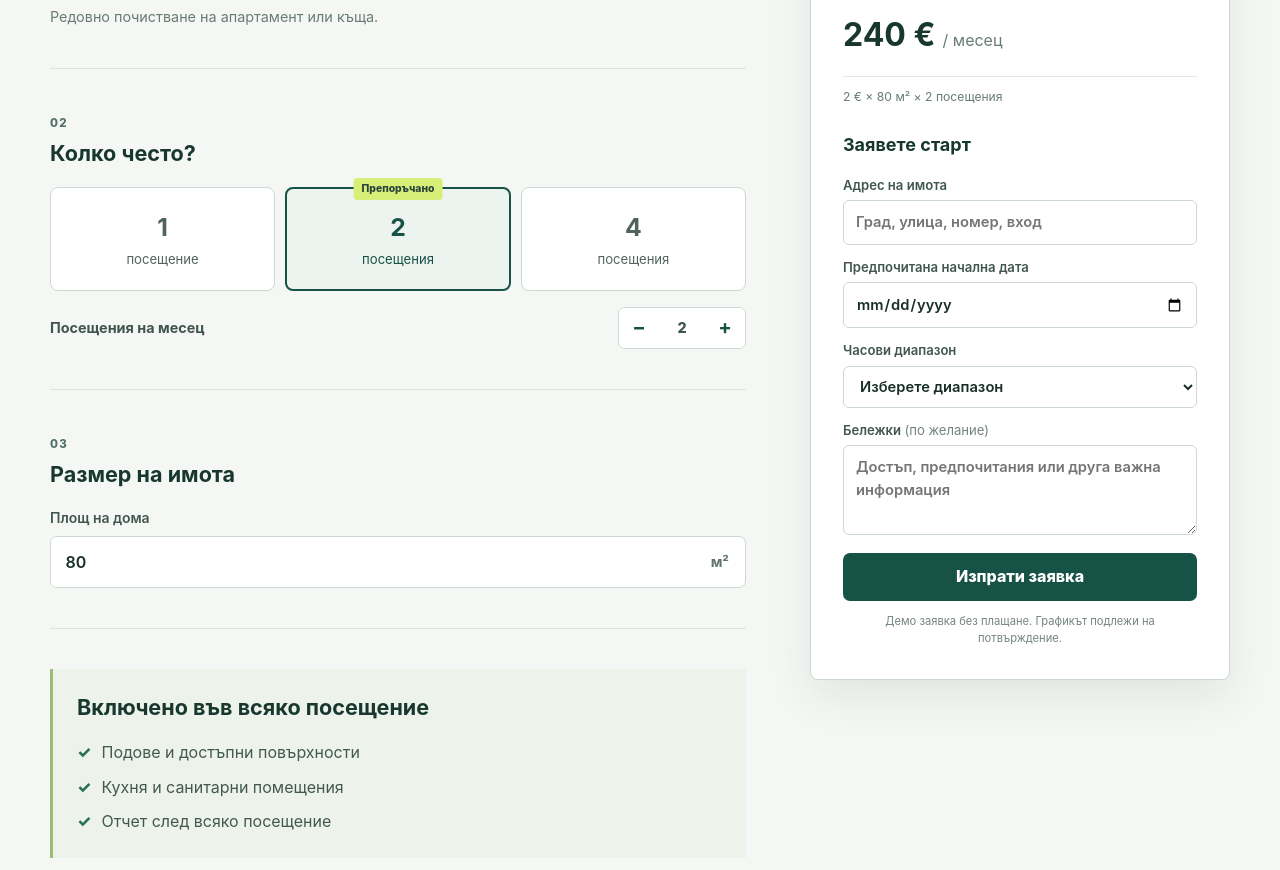
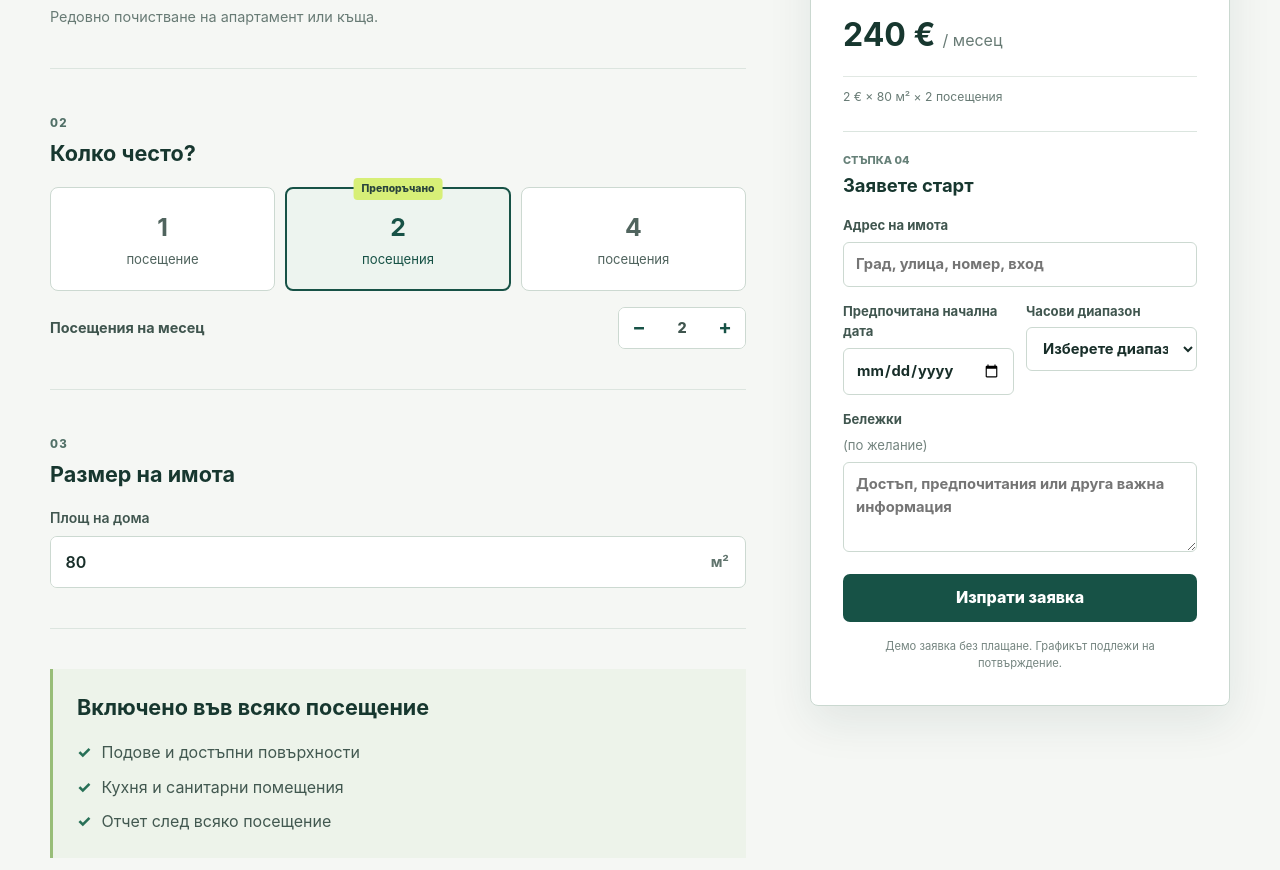
Before and after one commit to AlexzanderF/domora-app, a Next.js app: page /plans in a window 1280 px wide. Shown: the part 620-1490 px from the top of the page. Built offline with nearby package versions, Linux system fonts and the light colour scheme.

Commit message:
fix(plans): clarify subscription booking form layout

```diff
--- a/src/features/plans/plans-configurator.tsx
+++ b/src/features/plans/plans-configurator.tsx
@@ -241,7 +241,11 @@ export function PlansConfigurator() {
         </p>
 
         <form className={styles.bookingForm} onSubmit={submit} noValidate>
+          <div className={styles.bookingHeading}>
+            <span>СТЪПКА 04</span>
             <h3>Заявете старт</h3>
+          </div>
+          <div className={styles.bookingFields}>
             <Field
               label="Адрес на имота"
               error={errors.address}
@@ -255,6 +259,7 @@ export function PlansConfigurator() {
                 placeholder="Град, улица, номер, вход"
               />
             </Field>
+            <div className={styles.bookingRow}>
               <Field
                 label="Предпочитана начална дата"
                 error={errors.date}
@@ -268,7 +273,11 @@ export function PlansConfigurator() {
                   aria-describedby={errors.date ? "date-error" : undefined}
                 />
               </Field>
-          <Field label="Часови диапазон" error={errors.time} id="time-error">
+              <Field
+                label="Часови диапазон"
+                error={errors.time}
+                id="time-error"
+              >
                 <select
                   name="time"
                   defaultValue=""
@@ -283,7 +292,8 @@ export function PlansConfigurator() {
                   <option>15:00–18:00</option>
                 </select>
               </Field>
-          <label>
+            </div>
+            <label className={styles.bookingField}>
               Бележки <span className={styles.optional}>(по желание)</span>
               <textarea
                 name="notes"
@@ -291,6 +301,7 @@ export function PlansConfigurator() {
                 placeholder="Достъп, предпочитания или друга важна информация"
               />
             </label>
+          </div>
           <button className={styles.submit} type="submit">
             Изпрати заявка
           </button>
@@ -315,7 +326,7 @@ function Field({
   children: React.ReactNode;
 }) {
   return (
-    <label>
+    <label className={styles.bookingField}>
       {label}
       {children}
       {error && (
--- a/src/features/plans/plans.module.css
+++ b/src/features/plans/plans.module.css
@@ -383,27 +383,63 @@
 
 .bookingForm {
   display: grid;
+  gap: 1rem;
+  padding-top: 1.25rem;
+  border-top: 1px solid #dbe5df;
+}
+
+.bookingHeading {
+  display: grid;
+  gap: 0.15rem;
+}
+
+.bookingHeading span {
+  color: #668078;
+  font-size: 0.68rem;
+  font-weight: 800;
+}
+
+.bookingHeading h3 {
+  margin: 0;
+  color: #17372f;
+  font-size: 1.15rem;
+}
+
+.bookingFields {
+  display: grid;
+  gap: 0.9rem;
+}
+
+.bookingRow {
+  display: grid;
+  grid-template-columns: minmax(0, 1fr) minmax(0, 1fr);
   gap: 0.75rem;
 }
 
-.bookingForm h3 {
-  margin-bottom: 0.25rem;
-  color: #17372f;
-}
-
-.bookingForm label {
+.bookingField {
+  display: grid;
+  align-content: start;
+  gap: 0.38rem;
   margin: 0;
   color: #40564f;
   font-size: 0.82rem;
+  font-weight: 700;
 }
 
 .bookingForm input,
 .bookingForm select,
 .bookingForm textarea {
-  margin-top: 0.3rem;
+  min-height: 86px;
+  margin-top: 0;
   border-color: #ccd9d1;
   border-radius: 6px;
   font-size: 0.92rem;
+}
+
+.bookingForm input,
+.bookingForm select {
+  min-height: 44px;
+  margin-top: 0;
 }
 
 .bookingForm [aria-invalid="true"] {
@@ -533,4 +569,8 @@
     align-items: flex-start;
     flex-direction: column;
   }
+
+  .bookingRow {
+    grid-template-columns: 1fr;
+  }
 }
```
Lines whose indentation alone changed are shown as unchanged.
